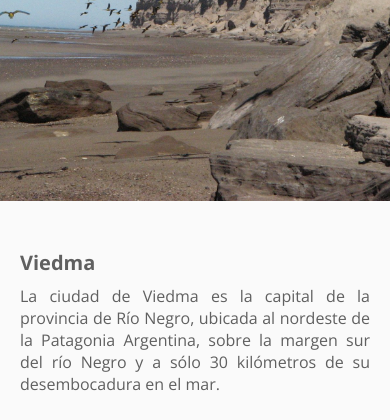
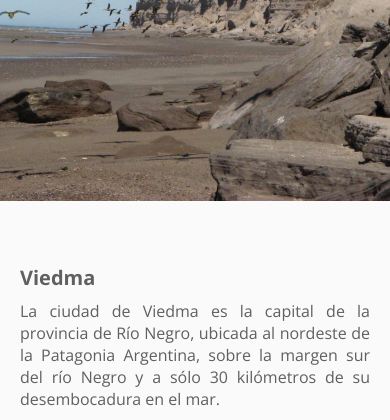
Before and after one commit to eidrianf/rio-negro-costero, a website: page pages/lugares.html in a window 390 px wide. Shown: the part 354-774 px from the top of the page. Drawn offline with nearby package versions, Linux system fonts and the light colour scheme.

Commit message:
Agrego padding superior en h3 lugares__carditem para tablet y mobile

```diff
--- a/scss/views/_lugares.scss
+++ b/scss/views/_lugares.scss
@@ -71,7 +71,7 @@
             }
         }
         .lugares__carditem h3, .lugares__carditem-reverse h3 {
-            padding: 10px 20px;
+            padding: 25px 20px 10px 20px;
             font-size: map-get($font-sz, l);
         }
         .lugares__carditem p, .lugares__carditem-reverse p {
@@ -87,7 +87,7 @@
 @media screen and (max-width: 480px) {
     .lugares__container{
         .lugares__carditem h3, .lugares__carditem-reverse h3 {
-            padding: 10px 10px;
+            padding: 25px 10px 10px;
             font-size: map-get($font-sz, m);
         }
         .lugares__carditem p, .lugares__carditem-reverse p {
```
Also changed, not shown: css/main.css.
